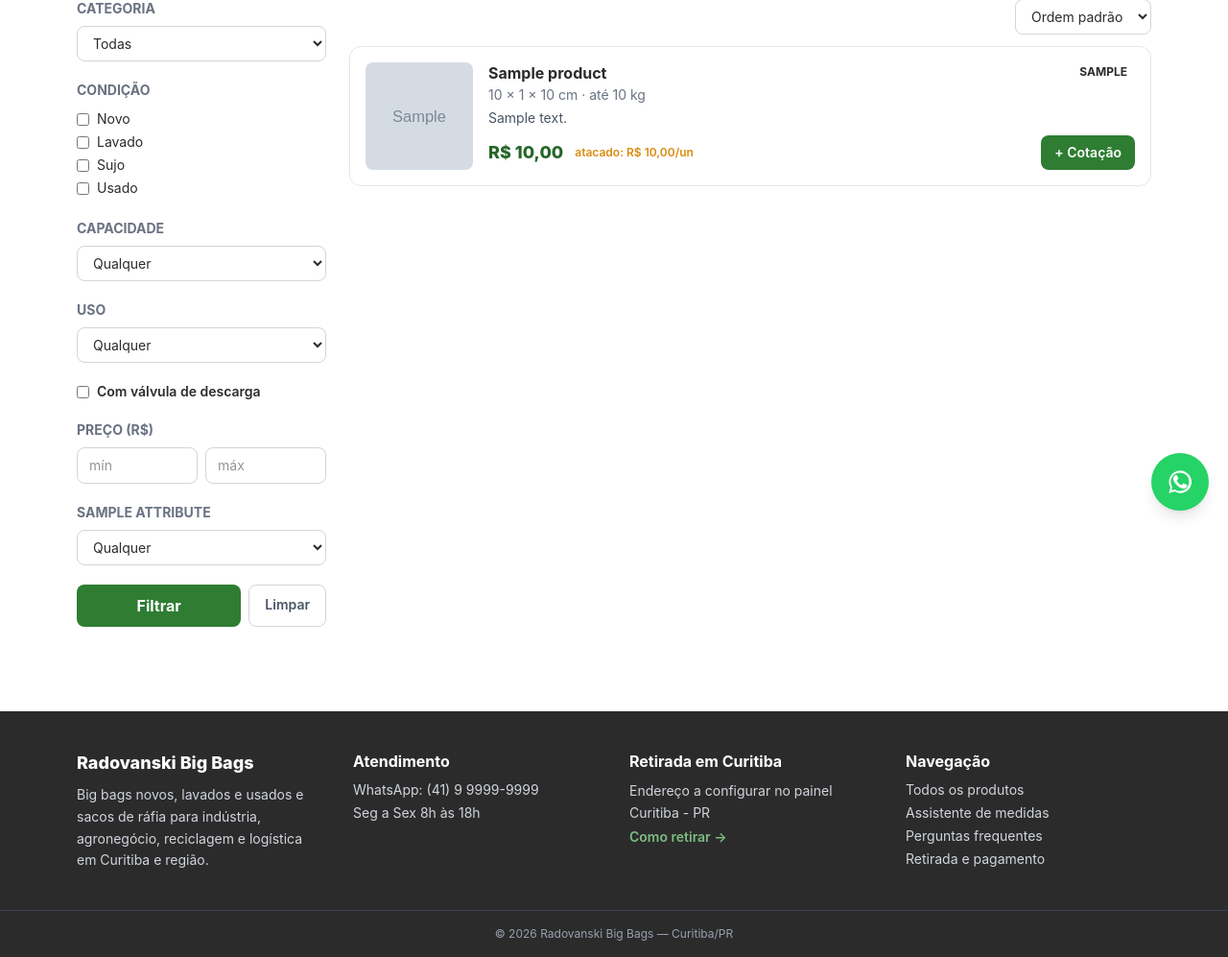
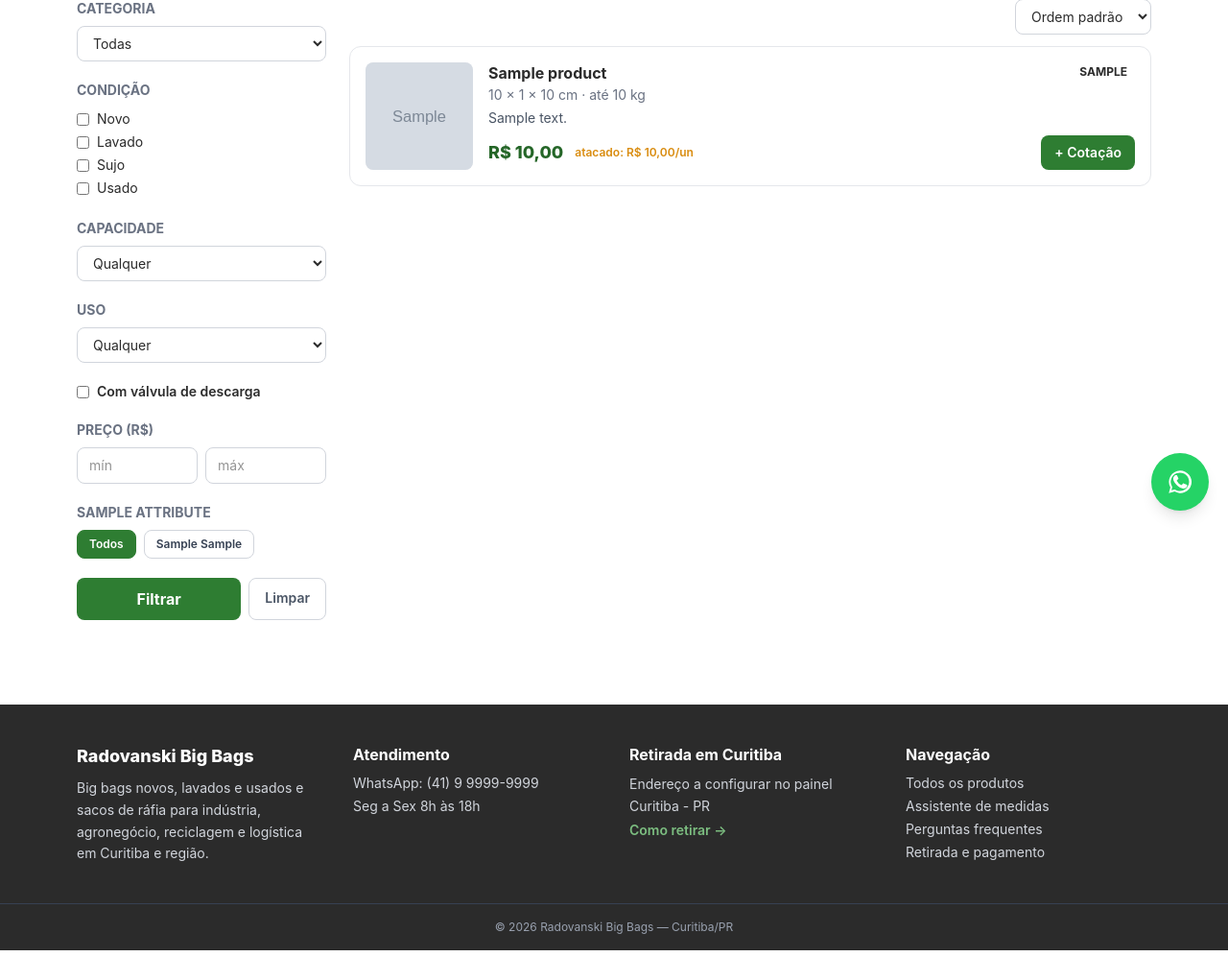
Before and after one commit to fabriciooliveiraofficial/radovanskibigbags_v2, a Laravel app: page /produtos in a window 1280 px wide. Shown: the part 248-1245 px from the top of the page at 96% size. Run offline with Laravel 12, Linux system fonts and the light colour scheme; tables that the repository leaves empty hold one stand-in row (values such as "Sample post"); grey boxes marked "Sample" are stand-in pictures; style sheets or scripts are compiled from the project's sources; some libraries are stand-ins or nearby versions.

Commit message:
feat: add products listing page with comprehensive filtering and sorting functionality

```diff
--- a/loja/resources/views/store/products.blade.php
+++ b/loja/resources/views/store/products.blade.php
@@ -90,12 +90,26 @@
                     @if($options->isNotEmpty())
                         <div>
                             <p class="font-bold text-sm uppercase text-gray-500 mb-2">{{ $attribute->name }}</p>
-                            <select name="attr[{{ $attribute->slug }}]" class="w-full border border-gray-300 rounded-lg px-3 py-2 text-sm">
-                                <option value="">Qualquer</option>
+                            <div class="flex flex-wrap gap-2">
+                                <label class="cursor-pointer">
+                                    <input type="radio" name="attr[{{ $attribute->slug }}]" value=""
+                                           @checked(!request('attr.' . $attribute->slug))
+                                           class="peer sr-only">
+                                    <span class="inline-block px-3 py-1.5 text-xs font-semibold rounded-lg border border-gray-300 bg-white text-gray-700 peer-checked:bg-brand-600 peer-checked:text-white peer-checked:border-brand-600 hover:bg-gray-50 transition">
+                                        Todos
+                                    </span>
+                                </label>
                                 @foreach($options as $option)
-                                    <option value="{{ $option }}" @selected(request('attr.' . $attribute->slug) === $option)>{{ $option }}{{ $attribute->unit ? ' ' . $attribute->unit : '' }}</option>
+                                    <label class="cursor-pointer">
+                                        <input type="radio" name="attr[{{ $attribute->slug }}]" value="{{ $option }}"
+                                               @checked(request('attr.' . $attribute->slug) === $option)
+                                               class="peer sr-only">
+                                        <span class="inline-block px-3 py-1.5 text-xs font-semibold rounded-lg border border-gray-300 bg-white text-gray-700 peer-checked:bg-brand-600 peer-checked:text-white peer-checked:border-brand-600 hover:bg-gray-50 transition">
+                                            {{ $option }}{{ $attribute->unit ? ' ' . $attribute->unit : '' }}
+                                        </span>
+                                    </label>
                                 @endforeach
-                            </select>
+                            </div>
                         </div>
                     @endif
                 @endforeach
```
